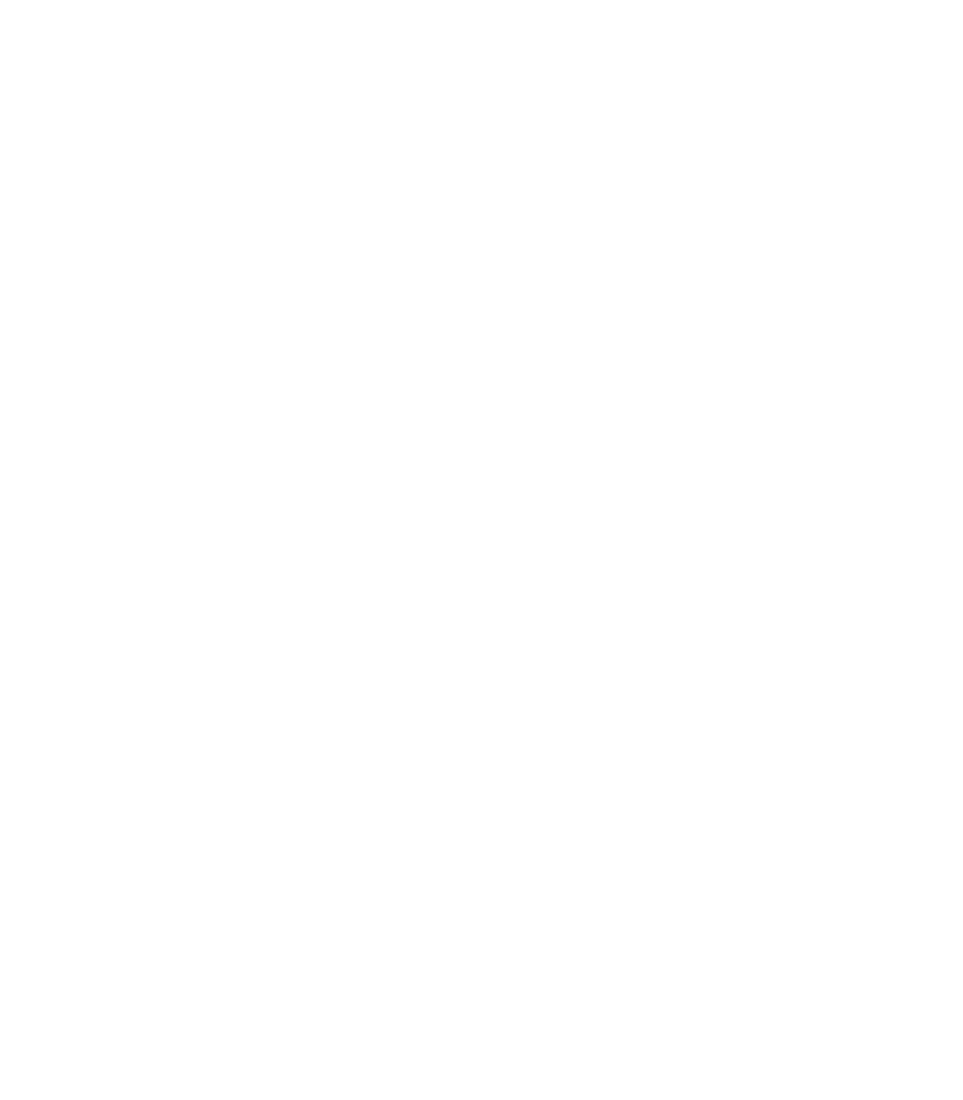
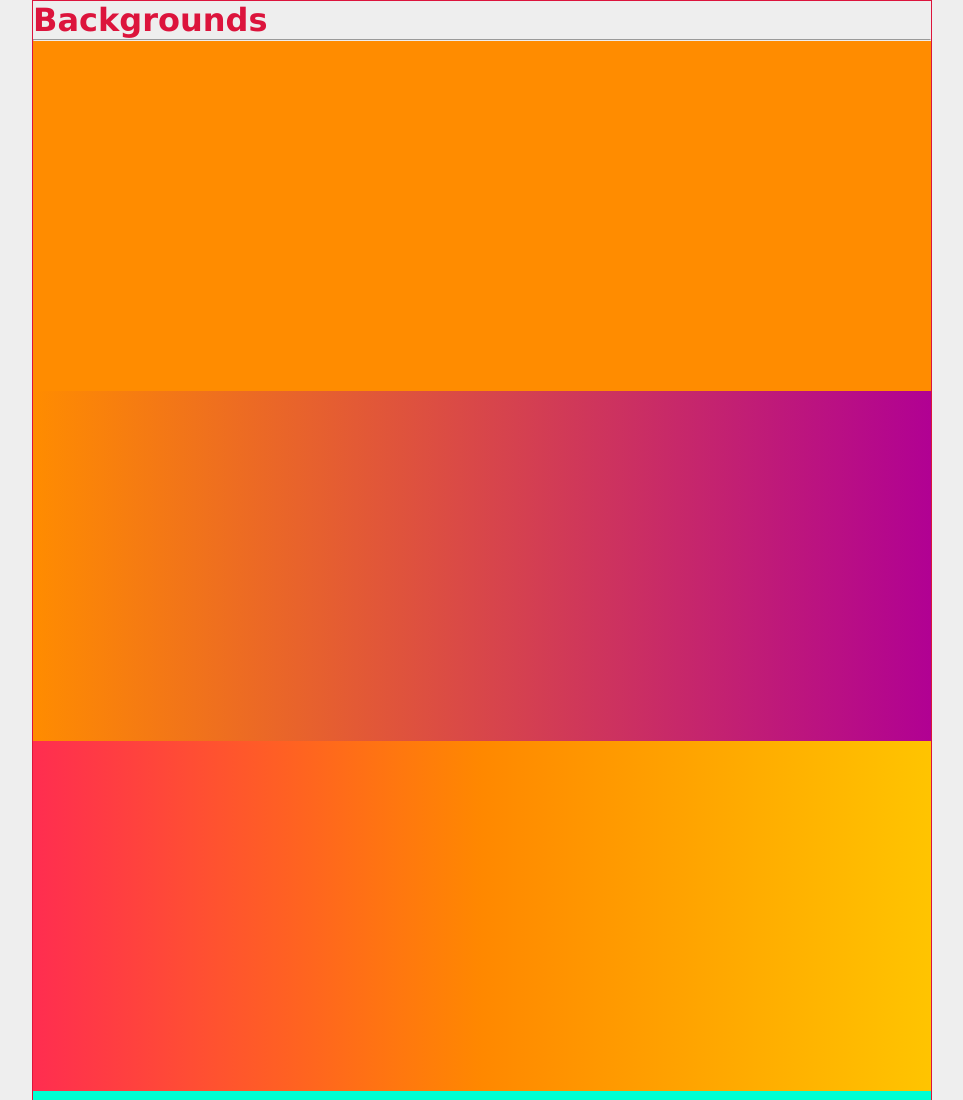
Before and after one commit to FlorAmado/clase-01, a website built with Vite: page 01-backgrounds/index.html in a window 1280 px wide. Shown: the top 1100 px of the page, without its empty margins (158-1121 px from the left). Before the commit the page ends 800 px from the top, so only its background shows below. Built offline with nearby package versions, Linux system fonts and the light colour scheme.

Commit message:
trabajando con fondos degradados

```diff
--- a/01-backgrounds/index.html
+++ b/01-backgrounds/index.html
@@ -4,8 +4,20 @@
     <meta charset="UTF-8" />
     <meta name="viewport" content="width=device-width, initial-scale=1.0" />
     <title>01-backgrounds</title>
+    <link rel="stylesheet" href="./src/style.css">
   </head>
   <body>
+    <div class="contenedor">
+      <h1 class="texto-rojo">Backgrounds</h1>
+      <hr>
 
+      <div class="fondo-base fondo-color">      </div>
+      <div class="fondo-base fondo-degradado">      </div>
+      <div class="fondo-base fondo-degradado-2">      </div>
+      <div class="fondo-base fondo-degradado-3">      </div>
+      <div class="fondo-base fondo-degradado-4">      </div>
+
+
+    </div>
   </body>
 </html>
--- a/01-backgrounds/src/style.css
+++ b/01-backgrounds/src/style.css
@@ -0,0 +1,48 @@
+/* Reset */
+* {
+    padding: 0;
+    margin: 0;
+    box-sizing: border-box;
+}
+
+body {
+    background-color: #eee;
+    /* Tipografía segura -> Todos los So van a tener alguna de estas tipografias */
+    font-family: Verdana, Geneva, Tahoma, sans-serif;
+}
+
+.contenedor {
+    max-width: 900px;
+    border: 1px solid crimson;
+    margin: auto;
+}
+
+.texto-rojo{
+    color: crimson;
+}
+
+.fondo-base{
+    background-color: blue;
+    width: auto;
+    height: 350px;
+    background-repeat: no-repeat;
+}
+
+.fondo-color{
+  background-color: darkorange;
+
+}
+
+.fondo-degradado{
+  background-image: linear-gradient(to right,darkorange, rgb(177, 1, 147));
+}
+
+.fondo-degradado-2{
+  background-image: linear-gradient(to left, rgb(255, 196, 0), rgb(255, 136, 0),rgb(255, 45, 80));
+}
+.fondo-degradado-3{
+  background-image: linear-gradient(to bottom, rgb(0, 255, 213), rgb(0, 255, 98),rgb(21, 180, 0));
+}
+.fondo-degradado-4{
+  background-image: linear-gradient(to left bottom, rgb(0, 255, 213), rgb(0, 255, 98),rgb(21, 180, 0));
+}
```
